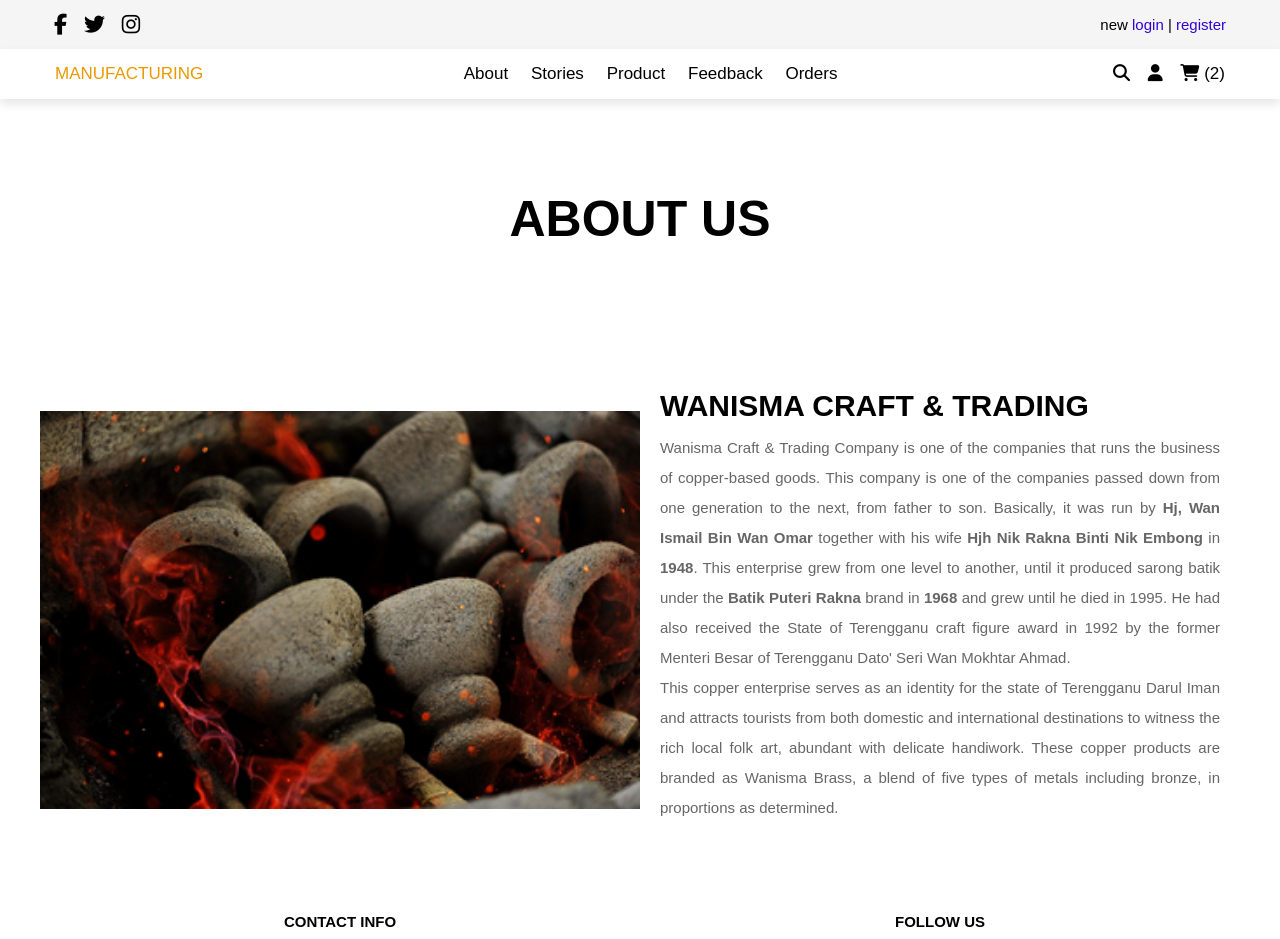
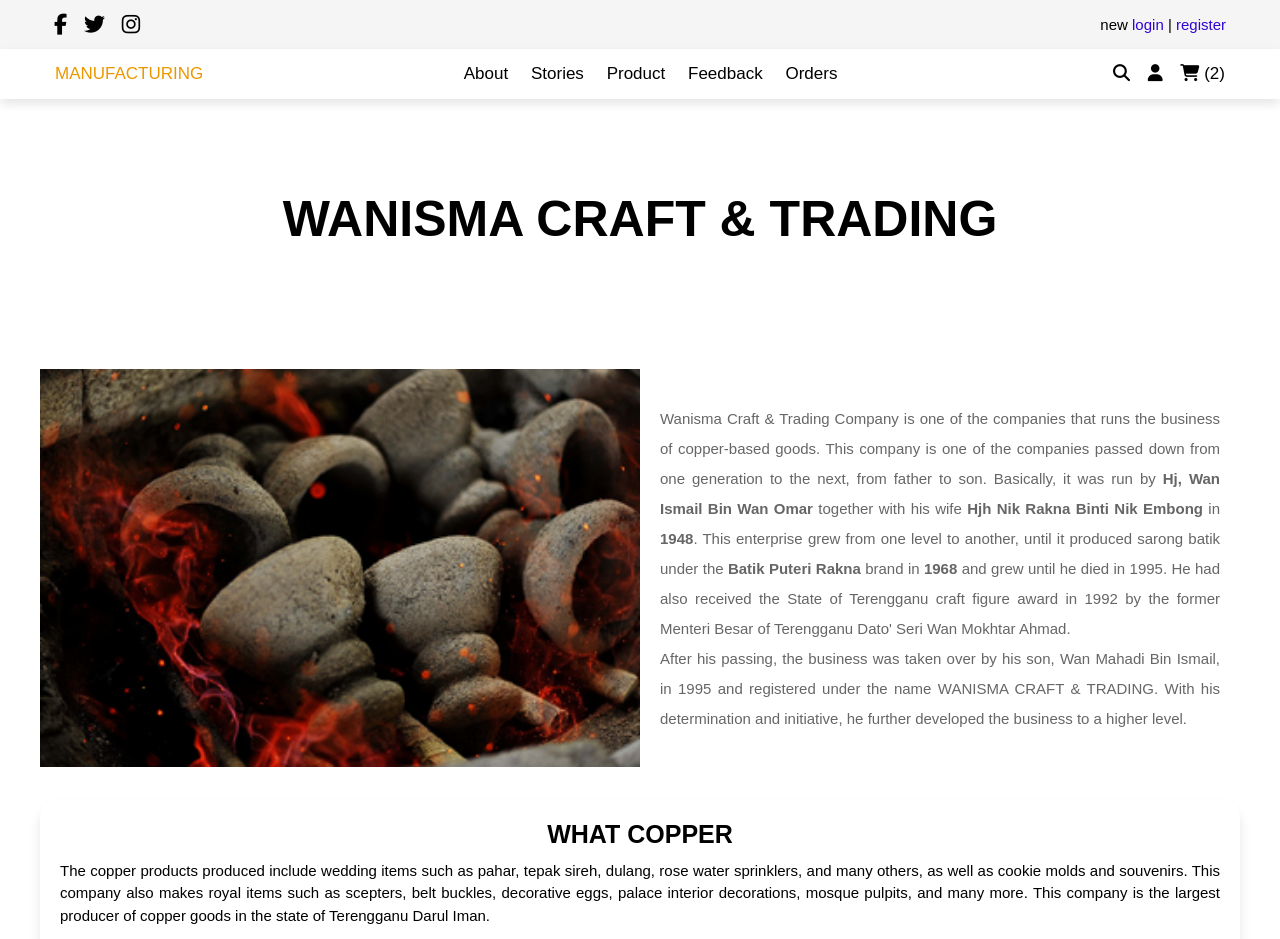
Before and after one commit to hudazubir/coppersystem, a PHP site: page /about.php in a window 1280 px wide. Shown: the top 939 px of the page. Run offline with PHP 8.4, Linux system fonts and the light colour scheme; a user stored in the database is signed in; data comes from the database, SQL or seed files in the repository; some web fonts are replaced.

Commit message:
new updated

```diff
--- a/about.php
+++ b/about.php
@@ -32,20 +32,16 @@
 <?php include 'header.php'; ?>
 
 <div class="heading">
-   <h3>about us</h3>
+   <h3>WANISMA CRAFT & TRADING</h3>
    <!-- <p> <a href="home.php">home</a> / about </p> -->
 </div>
 
 <section class="about">
-
    <div class="flex">
-
       <div class="image">
          <img src="assets/about-1.png" alt="">
       </div>
-
       <div class="content">
-         <h3>WANISMA CRAFT & TRADING</h3>
          <p>Wanisma Craft & Trading Company is one of the companies that runs the business of copper-based goods.
             This company is one of the companies passed down from one generation to the next, from father to son.
             Basically, it was run by <b>Hj, Wan Ismail Bin Wan Omar</b> together with his wife <b>Hjh Nik Rakna Binti Nik Embong</b>
@@ -54,61 +50,48 @@
             <b>1968</b> and grew until he died in 1995. He had also received the State of Terengganu craft figure award in 1992 by the
             former Menteri Besar of Terengganu Dato' Seri Wan Mokhtar Ahmad.
            <br>
+           After his passing, the business was taken over by his son, Wan Mahadi Bin Ismail, in 1995 and registered under the
+           name WANISMA CRAFT & TRADING. With his determination and initiative, he further developed the business to a higher level.
+         </p>
+      </div>
+   </div> <br>
+
+   <div class="content-container">
+    <div class="section">
+        <h3>WHAT COPPER</h3><br>
+        <p>
+            The copper products produced include wedding items such as pahar, tepak sireh, dulang, rose water sprinklers,
+            and many others, as well as cookie molds and souvenirs. This company also makes royal items such as scepters, belt buckles,
+            decorative eggs, palace interior decorations, mosque pulpits, and many more. This company is the largest producer of
+            copper goods in the state of Terengganu Darul Iman.
+        </p>
+        <div class="image-grid-1">
+            <img src="assets/tepak sireh.png" alt="Copper Product 1">
+            <img src="assets/batu bersurat.png" alt="Copper Product 2">
+            <img src="assets/sudu garfu.png" alt="Copper Product 1">
+            <img src="assets/dulang.png" alt="Copper Product 2">
+            <img src="assets/gobek.png" alt="Copper Product 1">
+            <img src="assets/IMG_4861.png" alt="Copper Product 2">
+        </div>
+    </div>
+<br><br>
+    <div class="section">
+        <h3>ABOUT WANISMA BRASS</h3><br>
+        <p>
             This copper enterprise serves as an identity for the state of Terengganu Darul Iman and attracts tourists from both domestic
             and international destinations to witness the rich local folk art, abundant with delicate handiwork.
             These copper products are branded as Wanisma Brass, a blend of five types of metals including bronze, in proportions as
             determined.
-         </p>
-      </div>
-
-   </div>
+        </p>
+        <div class="image-grid-2">
+            <img src="assets/kilat.png" alt="Copper Product 1">
+            <img src="assets/lilin.png" alt="Copper Product 2">
+            <img src="assets/cuci.png" alt="Copper Product 3">
+            <img src="assets/nempel.png" alt="Copper Product 4">
+        </div>
+    </div>
+</div>
 </section>
-
-<!-- <section class="authors">
-
-   <h1 class="title">greate authors</h1>
-
-   <div class="box-container">
-
-      <div class="box">
-         <img src="images/author-1.jpg" alt="">
-         <div class="share">
-            <a href="#" class="fab fa-facebook-f"></a>
-            <a href="#" class="fab fa-twitter"></a>
-            <a href="#" class="fab fa-instagram"></a>
-         </div>
-         <h3>john deo</h3>
-      </div>
-
-      <div class="box">
-         <img src="images/author-2.jpg" alt="">
-         <div class="share">
-            <a href="#" class="fab fa-facebook-f"></a>
-            <a href="#" class="fab fa-twitter"></a>
-            <a href="#" class="fab fa-instagram"></a>
-         </div>
-         <h3>john deo</h3>
-      </div>
-
-      <div class="box">
-         <img src="images/author-3.jpg" alt="">
-         <div class="share">
-            <a href="#" class="fab fa-facebook-f"></a>
-            <a href="#" class="fab fa-twitter"></a>
-            <a href="#" class="fab fa-instagram"></a>
-         </div>
-         <h3>john deo</h3>
-      </div>
-
-   </div>
-
-</section> -->
-
-
-
-
-
-
 
 <?php include 'footer.php'; ?>
 
--- a/css/admin.css
+++ b/css/admin.css
@@ -50,6 +50,7 @@
 
 section{
    padding: 3rem 2rem;
+
 }
 
 .title{
--- a/css/style.css
+++ b/css/style.css
@@ -458,6 +458,71 @@
     color: var(--light-color);
 }
 
+.content-container {
+    display: flex;
+    flex-direction: column;
+    gap: 15px;
+    margin: 20px;
+}
+
+.section {
+    background-color: #fff;
+    border-radius: 18px;
+    box-shadow: 0 8px 12px rgba(0, 0, 0, 0.1);
+    padding: 20px;
+}
+
+.section h3 {
+    margin-top: 0;
+    text-align: center;
+    font-style: bold;
+    font-size: 2.5rem;
+}
+
+.section p {
+    font-size: 1.5rem;
+    line-height: 1.5;
+    text-align: justify;
+    text-justify: inter-word;
+}
+
+.image-grid-1 {
+    display: grid;
+    grid-template-columns: repeat(auto-fit, minmax(130px, 1fr)); /* Smaller columns */
+    gap: 7px;
+    margin-top: 15px;
+}
+
+.image-grid-1 img {
+    width: 100%;
+    height: 100%;
+    display: block;
+    max-width: 150px; /* Maximum width for smaller images */
+    border-radius: 8px;
+    object-fit: cover;
+    transition: transform 0.2s ease; /* Smooth transition on hover */
+}
+
+.image-grid-2 {
+    display: grid;
+    grid-template-columns: repeat(auto-fit, minmax(150px, 1fr)); /* Normal columns */
+    gap: 10px;
+    margin-top: 15px;
+}
+
+.image-grid-2 img {
+    width: 100%;
+    height: auto;
+    display: block;
+    border-radius: 8px;
+    object-fit: cover;
+    transition: transform 0.3s ease; /* Smooth transition on hover */
+}
+
+.image-grid-1 img:hover,
+.image-grid-2 img:hover {
+    transform: scale(1.1); /* Scale up on hover for a slight zoom effect */
+}
 .stories .flex {
     max-width: 1200px;
     margin: 0 auto;
--- a/search.php
+++ b/search.php
@@ -74,7 +74,7 @@
    <form action="" method="post" class="box">
       <img src="uploaded_img/<?php echo $fetch_product['productImage']; ?>" alt="" class="image">
       <div class="name"><?php echo $fetch_product['productName']; ?></div>
-      <div class="price">RM<?php echo $fetch_product['productPrice']; ?>.00</div>
+      <div class="price">RM<?php echo $fetch_product['productPrice']; ?></div>
       <input type="number"  class="qty" name="product_quantity" min="1" value="1">
       <input type="hidden" name="product_name" value="<?php echo $fetch_product['productName']; ?>">
       <input type="hidden" name="product_price" value="<?php echo $fetch_product['productPrice']; ?>">
```
Also changed, not shown: adminOrder.php (+5 -5 lines), adminPage.php (+18 -3 lines), adminStock.php (+8 -7 lines), css/stylecss.css (deleted, +0 -41 lines), stories.php (+8 -33 lines), 11 other files.
